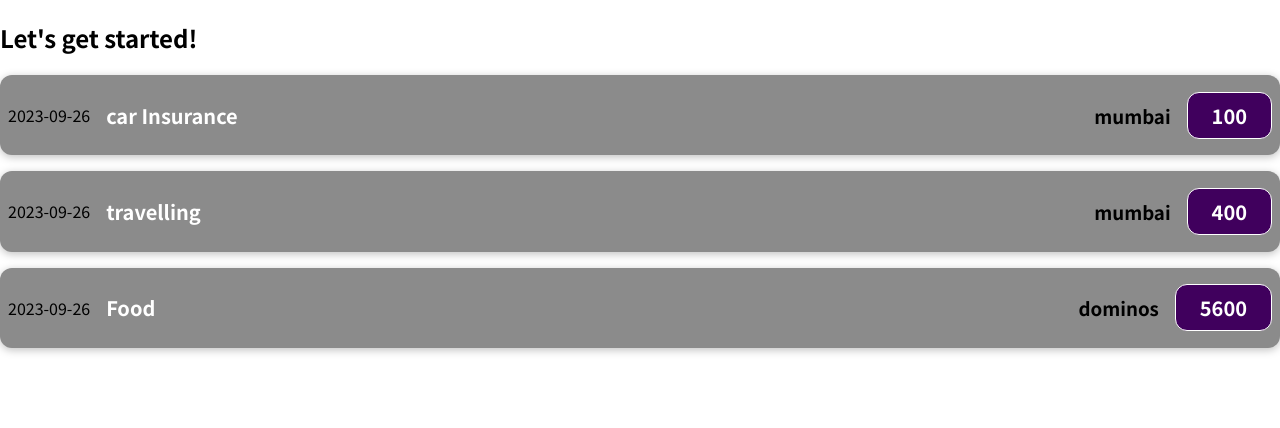
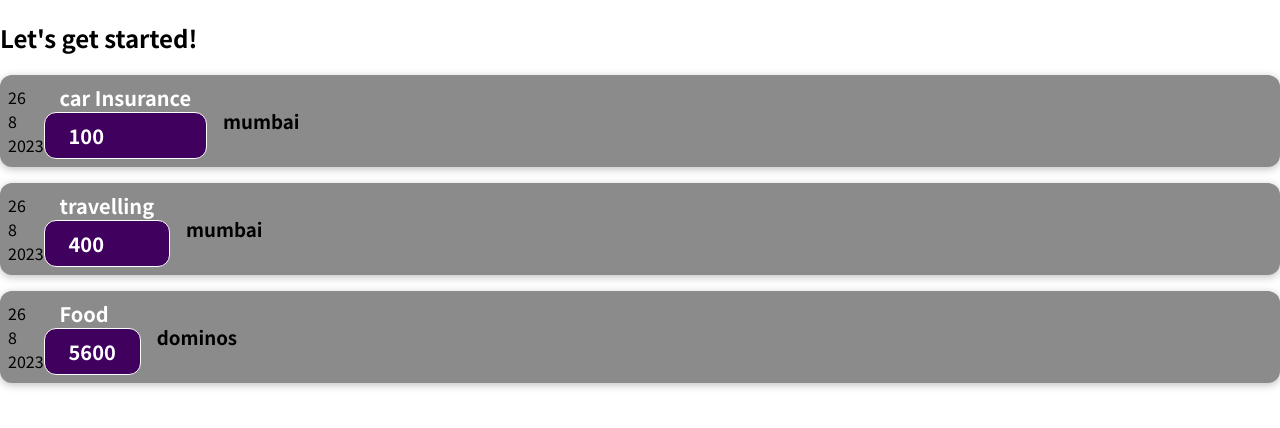
Before and after one commit to rajk5266/LearningReact, a JavaScript app: page / in a window 1280 px wide. Shown: the top 428 px of the page. Built offline with nearby package versions, Linux system fonts and the light colour scheme.

Commit message:
ExpenseDetails component added

```diff
--- a/src/App.js
+++ b/src/App.js
@@ -6,24 +6,25 @@
       id: "1",
       title: "car Insurance",
       amount: 100,
-      date: new Date().toISOString().slice(0, 10),
+      date: new Date(),
       location: "mumbai",
     },
     {
       id: "2",
       title: "travelling",
       amount: 400,
-      date: new Date().toISOString().slice(0, 10),
+      date: new Date(),
       location: "mumbai",
     },
     {
       id: "3",
       title: "Food",
       amount: 5600,
-      date: new Date().toISOString().slice(0, 10),
+      date: new Date(),
       location: "dominos",
     },
   ];
+
 
   return (
     <div>
--- /dev/null
+++ b/src/components/ExpenseDate.js
@@ -0,0 +1,13 @@
+function ExpenseDate(props){
+    const month = props.date.getMonth();
+    const day = props.date.getDate();
+    const year = props.date.getFullYear()
+
+    return <div>
+        <div>{day}</div>
+        <div>{month}</div>
+        <div>{year}</div>
+    </div>
+}
+
+export default ExpenseDate
--- /dev/null
+++ b/src/components/ExpenseDetails.js
@@ -0,0 +1,8 @@
+function ExpenseDetails(props){
+    return <div>
+        <h2>{props.title}</h2>
+        <div className="expense-item__price">{props.amount}</div>
+    </div>
+}
+
+export default ExpenseDetails
--- a/src/components/ExpenseItem.js
+++ b/src/components/ExpenseItem.js
@@ -1,13 +1,14 @@
+import ExpenseDate from  './ExpenseDate';
+import ExpenseDetails from './ExpenseDetails';
 import './ExpenseItem.css'
 
 function ExpenseItem(props) {
   return (
     <div className="expense-item">
-      <div>{props.date}</div>
+      <ExpenseDate date={props.date}/>
       <div className="expense-item__description">
-        <h2>{props.title}</h2>
+      <ExpenseDetails title={props.title} amount={props.amount}/>
         <h3>{props.location}</h3>
-        <div className="expense-item__price">{props.amount}</div>
       </div>
     </div>
   );
```
